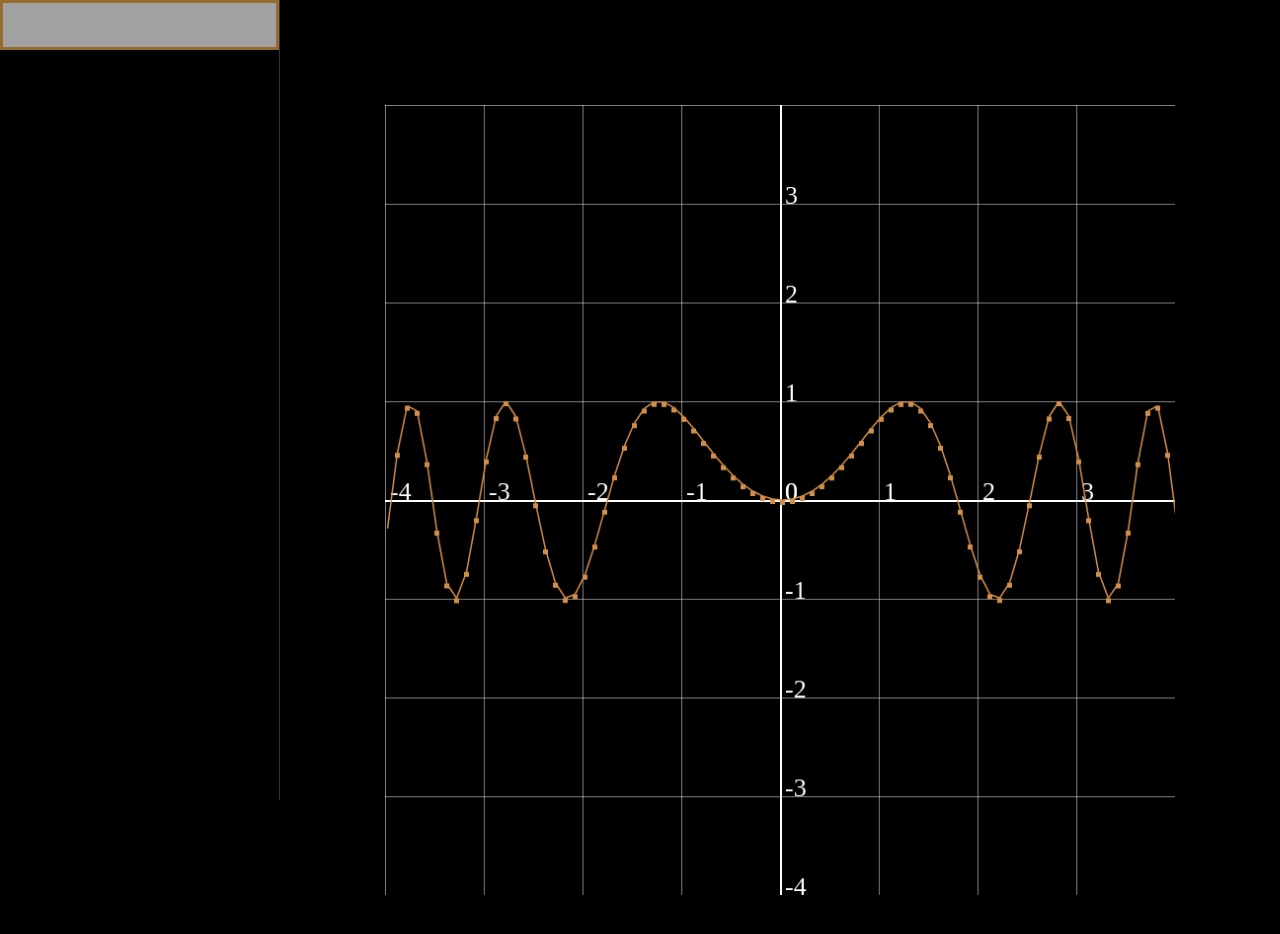
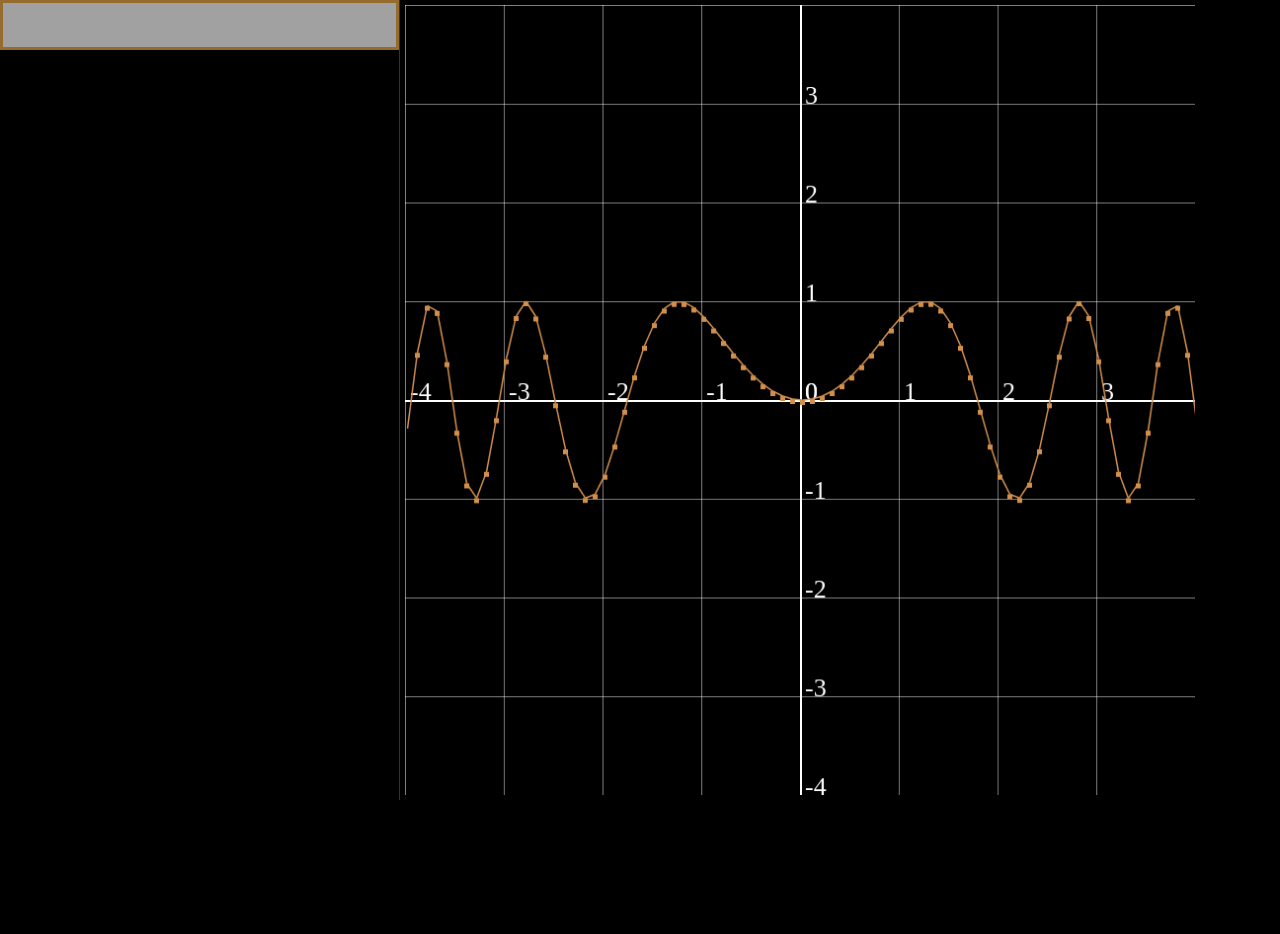
Before and after one commit to grand3680/graphCalc, a React (Vite) app: page / in a window 1280 px wide. Shown: the top 934 px of the page. After the commit the page ends 800 px from the top, so only its background shows below. Built offline with nearby package versions, Linux system fonts and the light colour scheme.

Commit message:
functions

```diff
--- a/src/components/graph/classes/graph.ts
+++ b/src/components/graph/classes/graph.ts
@@ -50,7 +50,12 @@ export class graph {
       var correctFormla = this.formula
         .replace(/pi/g, "Math.PI")
         .replace(/sin/g, "Math.sin")
-        .replace(/cos/g, "Math.cos");
+        .replace(/cos/g, "Math.cos")
+        .replace(/e/g, "Math.exp(1)")
+        .replace(/\^/g, "**")
+        .replace(/tan/g, "Math.tan")
+        // .replace(/ctg/g, "1/Math.tan(x)")
+        .replace(/log/g, "Math.log")
 
       this.func = new Function('x', 'return ' + correctFormla);
 
--- a/src/components/graph/styles/index.css
+++ b/src/components/graph/styles/index.css
@@ -2,7 +2,7 @@
     height: 800px;
     width: 800px;
     border: black 5px solid;
-    margin: 100px;
+    margin-right: auto;
     display: block;
     background-color: transparent;
 }
```
